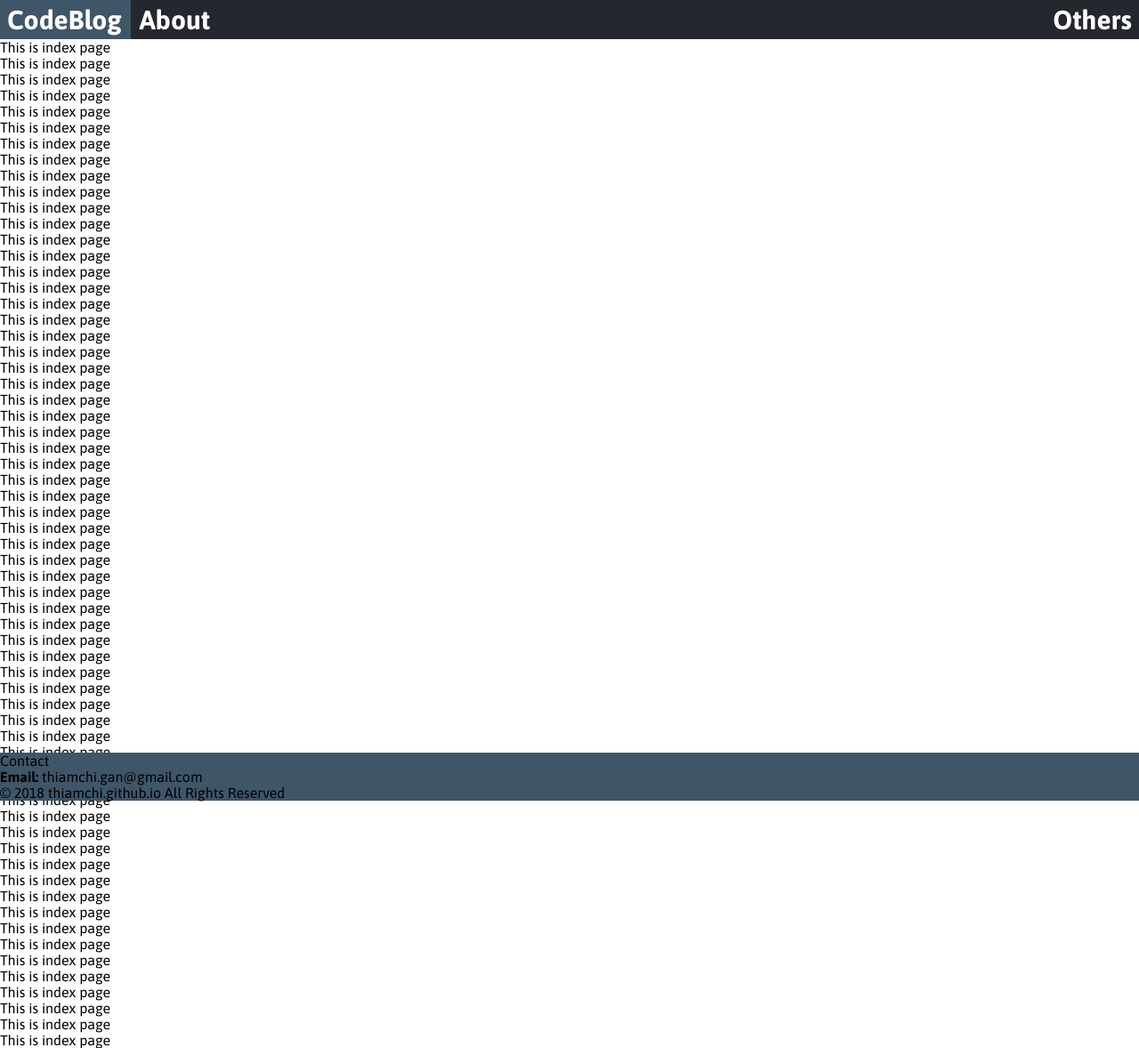
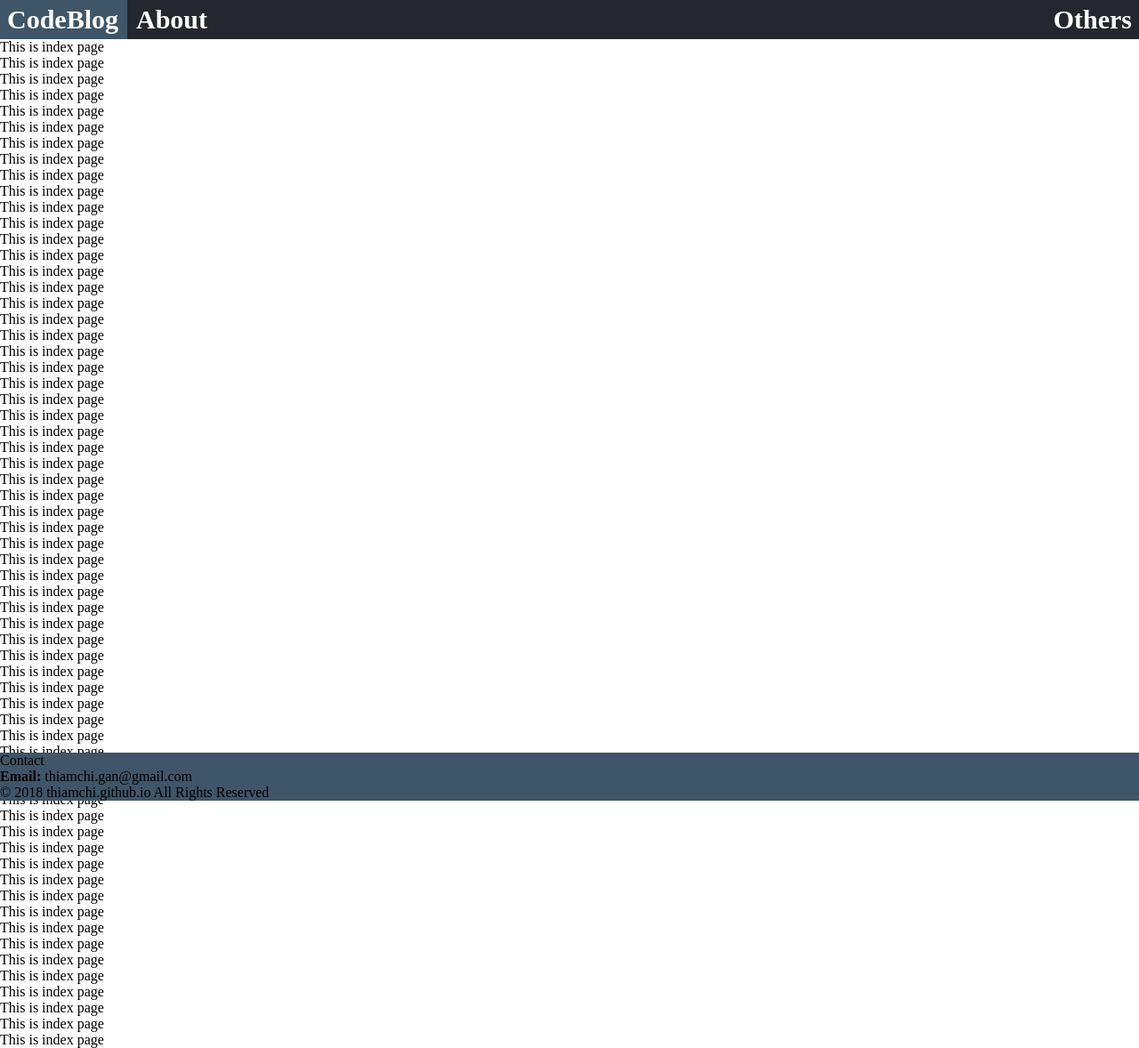
Before and after one commit to thiamchi/CodeBlog, a Jekyll site: the page built from _pages/index.html, in a window 1280 px wide. Shown: the whole page at 89% size. Built offline with Jekyll 4.4.1, drawn with Linux system fonts in a browser that asks for light colours.

Commit message:
Update _typography.scss

```diff
--- a/_sass/1-base/_typography.scss
+++ b/_sass/1-base/_typography.scss
@@ -1,5 +1,5 @@
-@import url('https://fonts.googleapis.com/css?family=Asap:400,500,700');
+//@import url('https://fonts.googleapis.com/css?family=Asap:400,500,700');
 
-* {
-    font-family: Asap, sans-serif;
-}
+//* {
+//    font-family: Asap, sans-serif;
+//}
```
